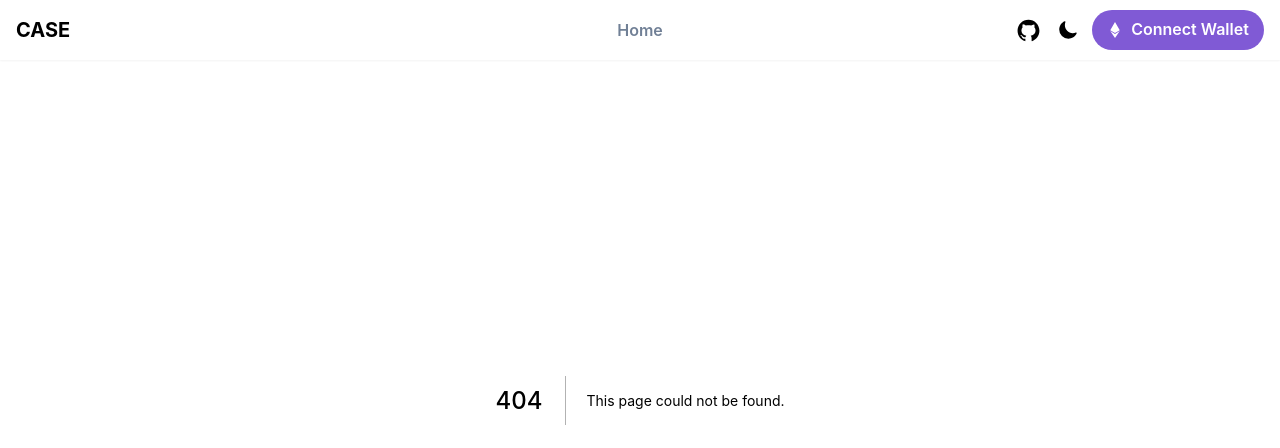
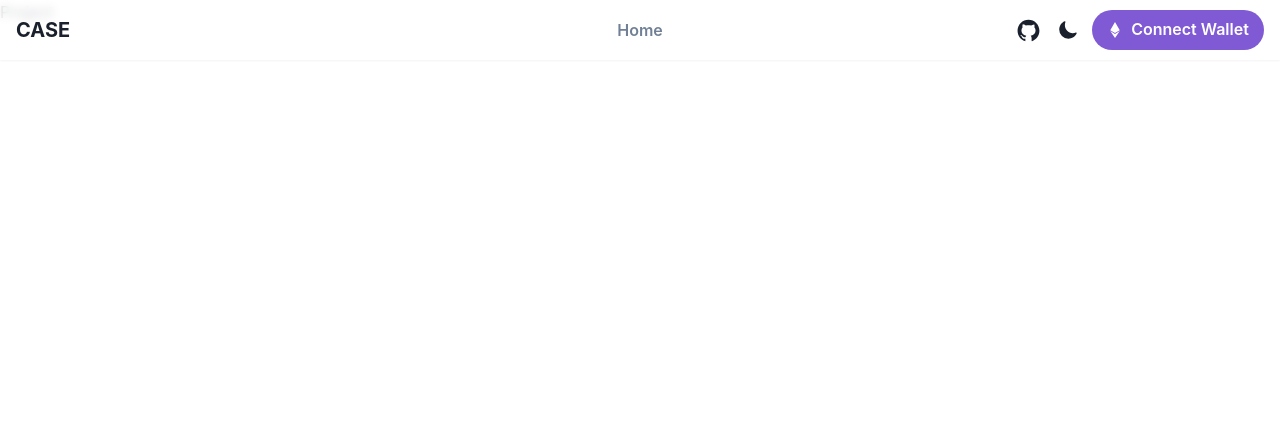
Before and after one commit to gurpreet-fe/case, a Next.js app: page /projects/1 in a window 1280 px wide. Before the commit this address had no page. Shown: the top 448 px of the page. Built offline with nearby package versions, Linux system fonts and the light colour scheme.

Commit message:
Setup projects url endpoints

```diff
--- /dev/null
+++ b/pages/projects/[address].js
@@ -0,0 +1,3 @@
+export default function Project() {
+  return <div>Project</div>;
+}
--- /dev/null
+++ b/pages/projects/create.js
@@ -0,0 +1,3 @@
+export default function Create() {
+  return <div>Create</div>;
+}
--- /dev/null
+++ b/pages/projects/index.js
@@ -0,0 +1,3 @@
+export default function Projects() {
+  return <div>Projects</div>;
+}
```
